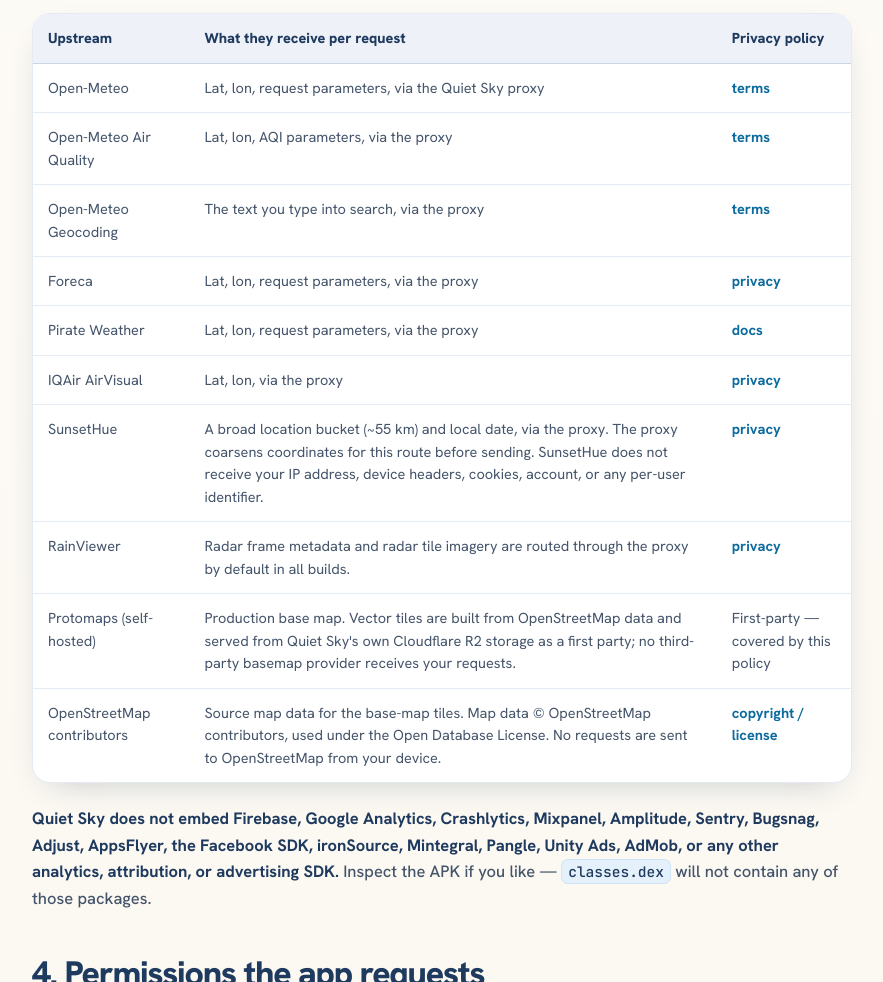
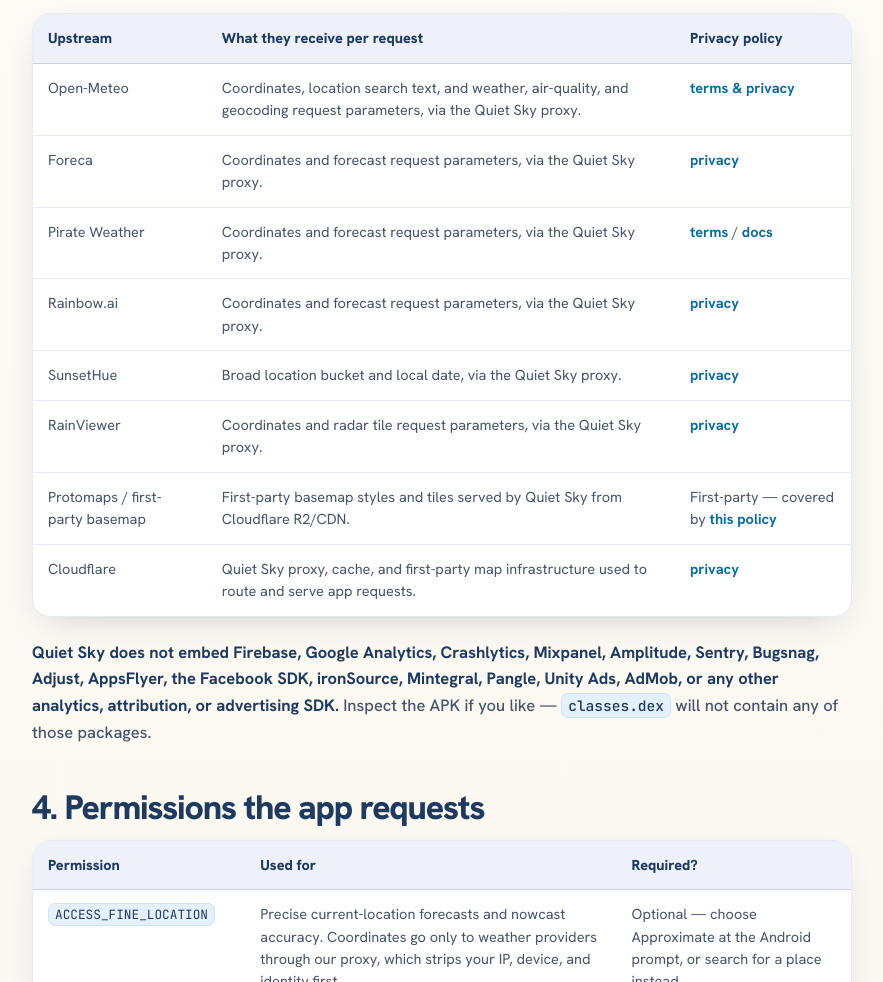
Before and after one commit to NW-Hiker-Skier/quiet-sky-website, a plain HTML site: page Privacy.html in a window 1280 px wide. Shown: the part 2826-3808 px from the top of the page, without its empty margins (198-1081 px from the left). Drawn offline with Linux system fonts and the light colour scheme.

Commit message:
Update privacy provider table

```diff
--- a/Privacy.html
+++ b/Privacy.html
@@ -80,16 +80,14 @@
     <table>
       <thead><tr><th>Upstream</th><th>What they receive per request</th><th>Privacy policy</th></tr></thead>
       <tbody>
-        <tr><td>Open-Meteo</td><td>Lat, lon, request parameters, via the Quiet Sky proxy</td><td><a href="https://open-meteo.com/en/terms">terms</a></td></tr>
-        <tr><td>Open-Meteo Air Quality</td><td>Lat, lon, AQI parameters, via the proxy</td><td><a href="https://open-meteo.com/en/terms">terms</a></td></tr>
-        <tr><td>Open-Meteo Geocoding</td><td>The text you type into search, via the proxy</td><td><a href="https://open-meteo.com/en/terms">terms</a></td></tr>
-        <tr><td>Foreca</td><td>Lat, lon, request parameters, via the proxy</td><td><a href="https://corporate.foreca.com/en/privacy">privacy</a></td></tr>
-        <tr><td>Pirate Weather</td><td>Lat, lon, request parameters, via the proxy</td><td><a href="https://pirateweather.net/en/latest/">docs</a></td></tr>
-        <tr><td>IQAir AirVisual</td><td>Lat, lon, via the proxy</td><td><a href="https://www.iqair.com/us/privacy-policy">privacy</a></td></tr>
-        <tr><td>SunsetHue</td><td>A broad location bucket (~55&nbsp;km) and local date, via the proxy. The proxy coarsens coordinates for this route before sending. SunsetHue does not receive your IP address, device headers, cookies, account, or any per-user identifier.</td><td><a href="https://sunsethue.com/privacy">privacy</a></td></tr>
-        <tr><td>RainViewer</td><td>Radar frame metadata and radar tile imagery are routed through the proxy by default in all builds.</td><td><a href="https://www.rainviewer.com/br/privacy.html">privacy</a></td></tr>
-        <tr><td>Protomaps (self-hosted)</td><td>Production base map. Vector tiles are built from OpenStreetMap data and served from Quiet Sky's own Cloudflare R2 storage as a first party; no third-party basemap provider receives your requests.</td><td>First-party — covered by this policy</td></tr>
-        <tr><td>OpenStreetMap contributors</td><td>Source map data for the base-map tiles. Map data &copy; OpenStreetMap contributors, used under the Open Database License. No requests are sent to OpenStreetMap from your device.</td><td><a href="https://www.openstreetmap.org/copyright">copyright / license</a></td></tr>
+        <tr><td>Open-Meteo</td><td>Coordinates, location search text, and weather, air-quality, and geocoding request parameters, via the Quiet Sky proxy.</td><td><a href="https://open-meteo.com/en/terms">terms &amp; privacy</a></td></tr>
+        <tr><td>Foreca</td><td>Coordinates and forecast request parameters, via the Quiet Sky proxy.</td><td><a href="https://www.foreca.com/privacy-policy.html">privacy</a></td></tr>
+        <tr><td>Pirate Weather</td><td>Coordinates and forecast request parameters, via the Quiet Sky proxy.</td><td><a href="https://pirate-weather.apiable.io/terms">terms</a> / <a href="https://pirateweather.net/en/latest/">docs</a></td></tr>
+        <tr><td>Rainbow.ai</td><td>Coordinates and forecast request parameters, via the Quiet Sky proxy.</td><td><a href="https://rainbow.ai/privacy-policy">privacy</a></td></tr>
+        <tr><td>SunsetHue</td><td>Broad location bucket and local date, via the Quiet Sky proxy.</td><td><a href="https://sunsethue.com/privacy">privacy</a></td></tr>
+        <tr><td>RainViewer</td><td>Coordinates and radar tile request parameters, via the Quiet Sky proxy.</td><td><a href="https://www.rainviewer.com/privacy.html">privacy</a></td></tr>
+        <tr><td>Protomaps / first-party basemap</td><td>First-party basemap styles and tiles served by Quiet Sky from Cloudflare R2/CDN.</td><td>First-party — covered by <a href="https://getquietsky.app/Privacy">this policy</a></td></tr>
+        <tr><td>Cloudflare</td><td>Quiet Sky proxy, cache, and first-party map infrastructure used to route and serve app requests.</td><td><a href="https://www.cloudflare.com/privacypolicy/">privacy</a></td></tr>
       </tbody>
     </table>
     </div>
```
